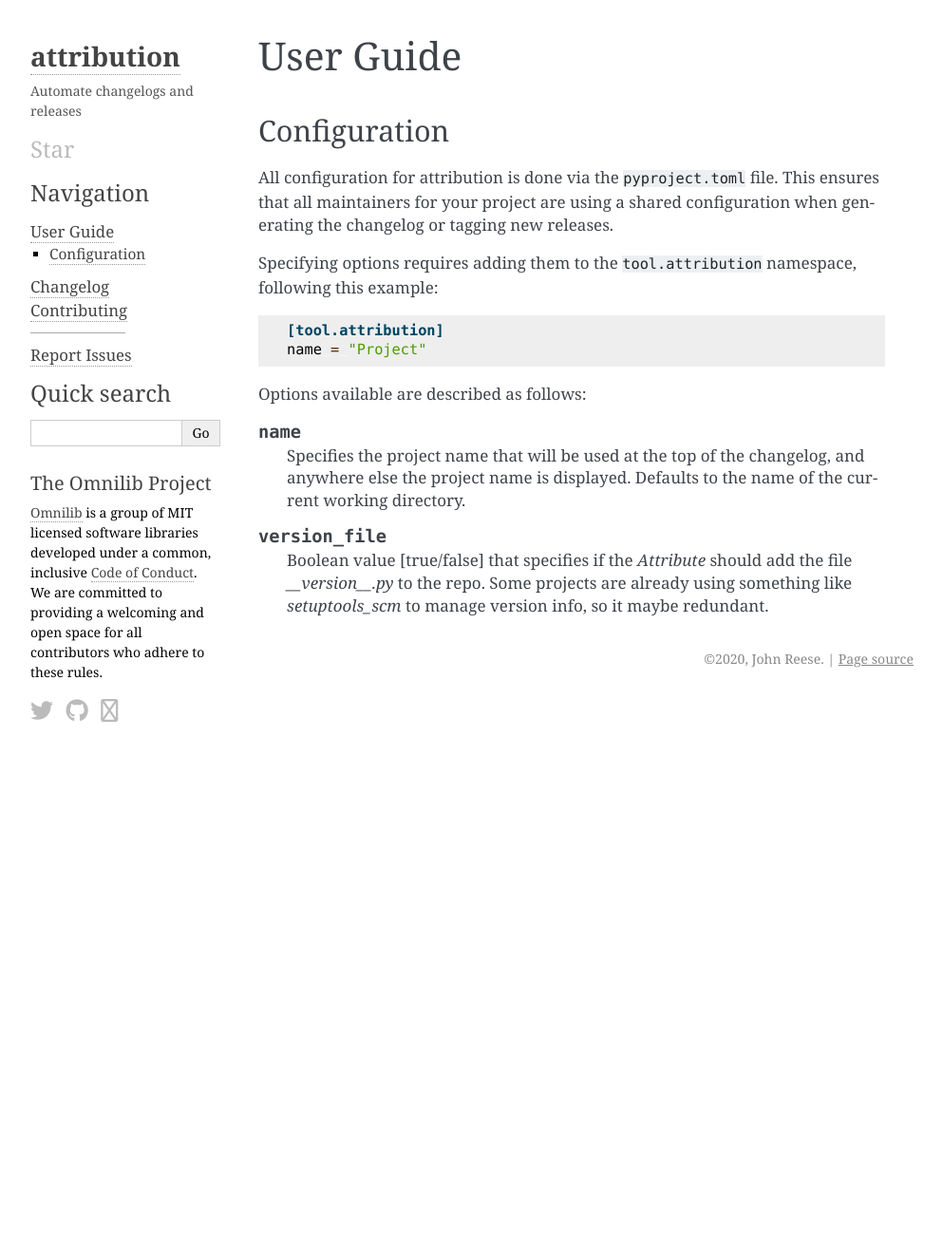
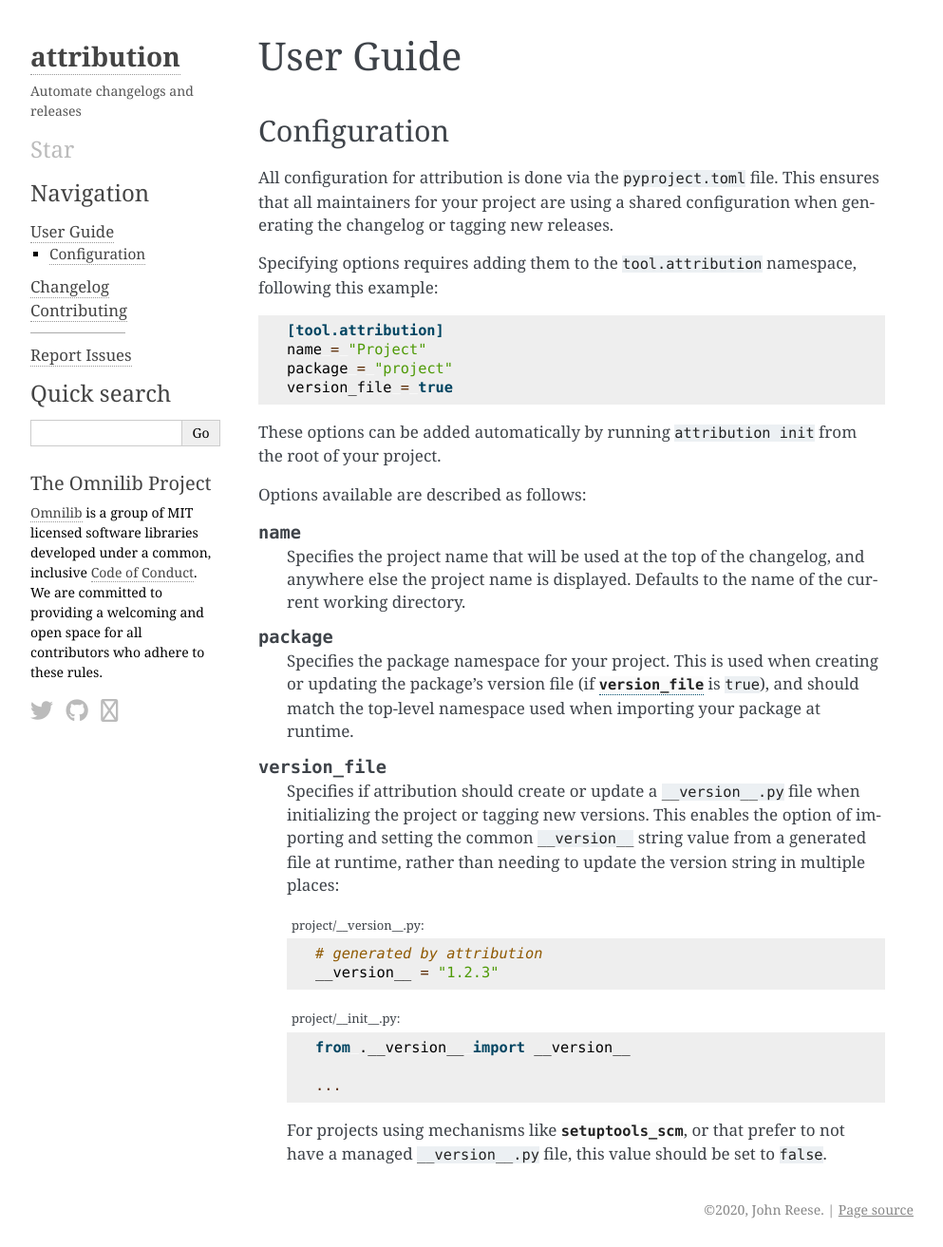
Before and after one commit to omnilib/attribution, a Sphinx documentation site: the page built from docs/guide.rst, in a window 1280 px wide and 1313 px high. Shown: the whole window at 95% size, without its empty margins (148-1141 px from the left). Built offline with Sphinx 7.4.7, drawn with Linux system fonts in a browser that asks for light colours; nearby versions of some CDN libraries.

Commit message:
Document new init command and improve config docs

```diff
--- a/docs/guide.rst
+++ b/docs/guide.rst
@@ -15,6 +15,11 @@ following this example:
 
     [tool.attribution]
     name = "Project"
+    package = "project"
+    version_file = true
+
+These options can be added automatically by running ``attribution init`` from
+the root of your project.
 
 Options available are described as follows:
 
@@ -24,8 +29,34 @@ Options available are described as follows:
     and anywhere else the project name is displayed. Defaults to the name
     of the current working directory.
 
+.. attribute:: package
+
+    Specifies the package namespace for your project. This is used when
+    creating or updating the package's version file (if :attr:`version_file`
+    is ``true``), and should match the top-level namespace used when importing
+    your package at runtime.
+
 .. attribute:: version_file
 
-    Boolean value [true/false] that specifies if the `Attribute` should add the file
-    `__version__.py` to the repo. Some projects are already using something like
-    `setuptools_scm` to manage version info, so it maybe redundant.
+    Specifies if attribution should create or update a ``__version__.py`` file
+    when initializing the project or tagging new versions. This enables the
+    option of importing and setting the common ``__version__`` string value
+    from a generated file at runtime, rather than needing to update the
+    version string in multiple places:
+
+    .. code-block:: python3
+        :caption: project/__version__.py:
+
+        # generated by attribution
+        __version__ = "1.2.3"
+
+    .. code-block:: python3
+        :caption: project/__init__.py:
+
+        from .__version__ import __version__
+
+        ...
+
+    For projects using mechanisms like :mod:`setuptools_scm`, or that prefer
+    to not have a managed ``__version__.py`` file, this value should be set to
+    ``false``.
--- a/pyproject.toml
+++ b/pyproject.toml
@@ -33,6 +33,11 @@ exclude = [
     ".github/",
 ]
 
+[tool.attribution]
+name = "attribution"
+package = "attribution"
+version_file = true
+
 [tool.coverage.run]
 branch = true
 include = ["attribution/*"]
```
Also changed, not shown: README.rst (+16 -17 lines).
